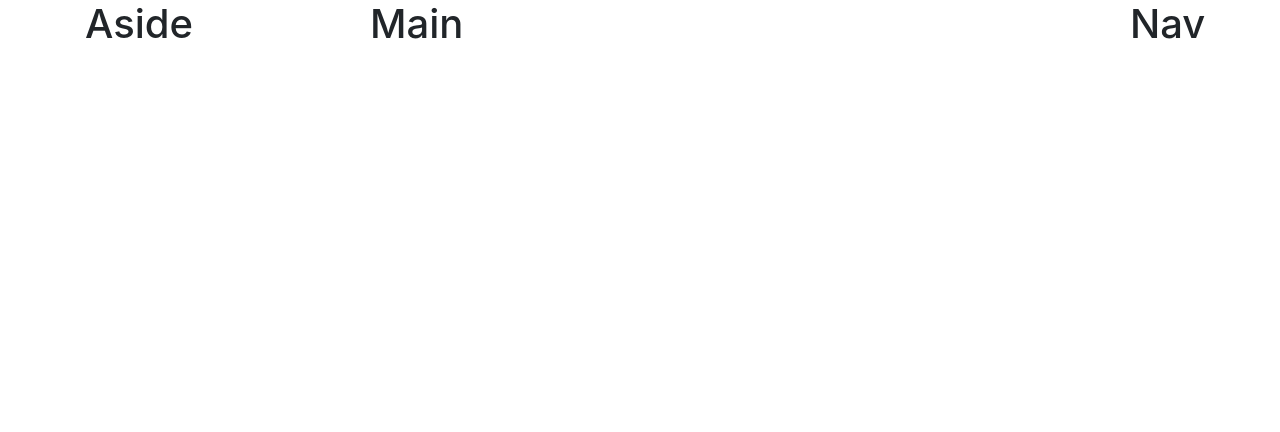
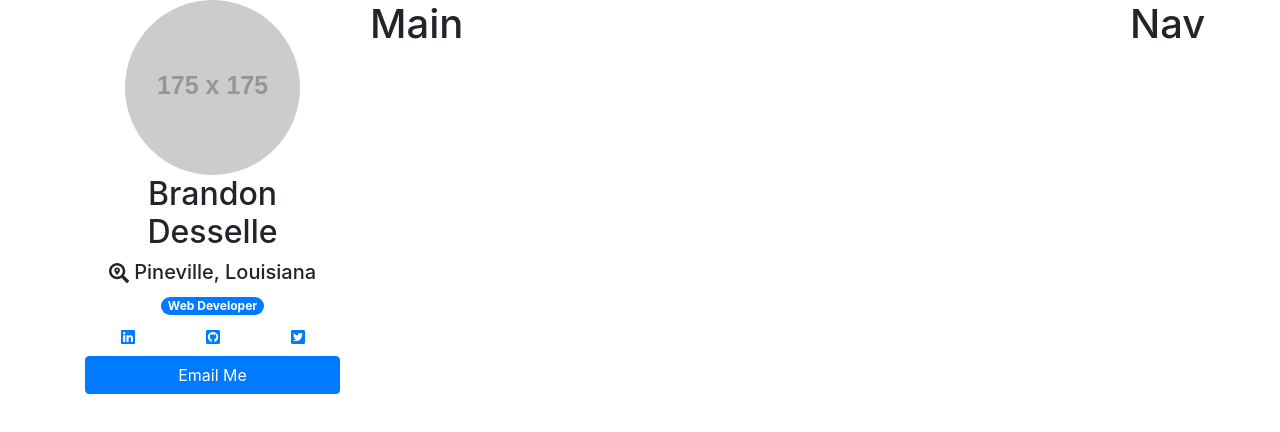
Before and after one commit to bdesselle-portfolio-projects/Portfolio-2020, a React (Create React App) app: page / in a window 1280 px wide. Shown: the top 432 px of the page. Built offline with nearby package versions, Linux system fonts and the light colour scheme.

Commit message:
Update index.js

```diff
--- a/src/components/Aside/index.js
+++ b/src/components/Aside/index.js
@@ -1,9 +1,31 @@
 import React from 'react'
+import { FaLinkedin, FaGithubSquare, FaTwitterSquare, FaSearchLocation } from 'react-icons/fa'
+import Button from 'react-bootstrap/Button'
+import Image from 'react-bootstrap/Image'
+import Badge from 'react-bootstrap/Badge'
+import Nav from 'react-bootstrap/Nav'
 
 export default function index() {
     return (
-        <div>
-            <h1>Aside</h1>
+        <div className='text-center'>
+            <Image src='https://via.placeholder.com/175' roundedCircle />
+            <h2>Brandon Desselle</h2>
+            <h5><FaSearchLocation/> Pineville, Louisiana</h5>
+            <Badge pill variant='primary'>Web Developer</Badge>
+            <div>
+                <Nav fill>
+                    <Nav.Item>
+                        <Nav.Link href='https://www.linkedin.com/in/bdesselle97/' target='_blank'><FaLinkedin /></Nav.Link>
+                    </Nav.Item>
+                    <Nav.Item>
+                        <Nav.Link href='https://github.com/BDesselle' target='_blank'><FaGithubSquare /></Nav.Link>
+                    </Nav.Item>
+                    <Nav.Item>
+                        <Nav.Link href='https://twitter.com/KekklesKat' target='_blank'><FaTwitterSquare /></Nav.Link>
+                    </Nav.Item>
+                </Nav>
+            </div>
+            <Button block>Email Me</Button>
         </div>
     )
 }
```
